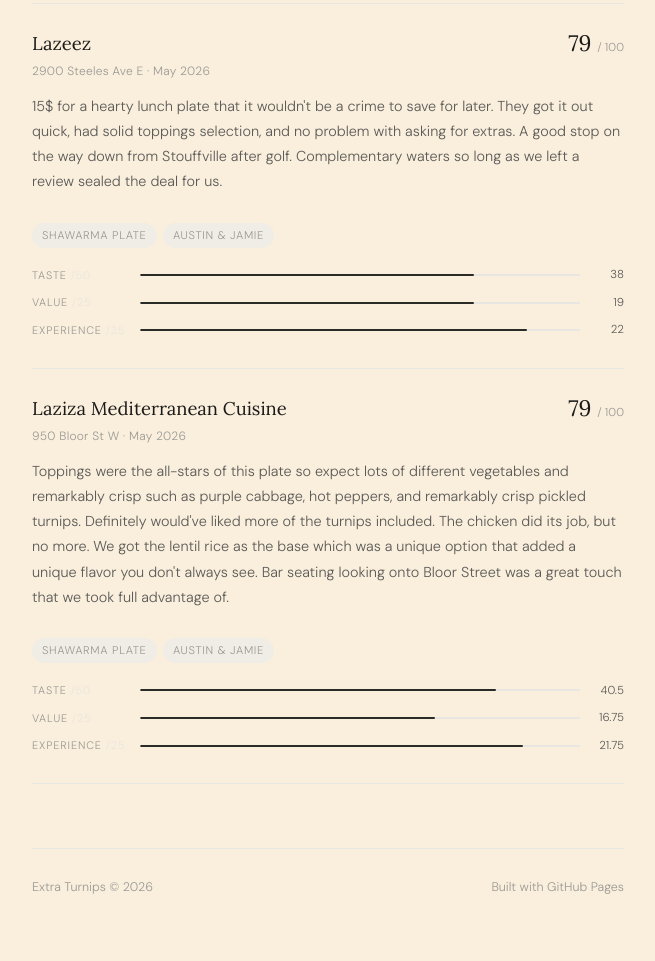
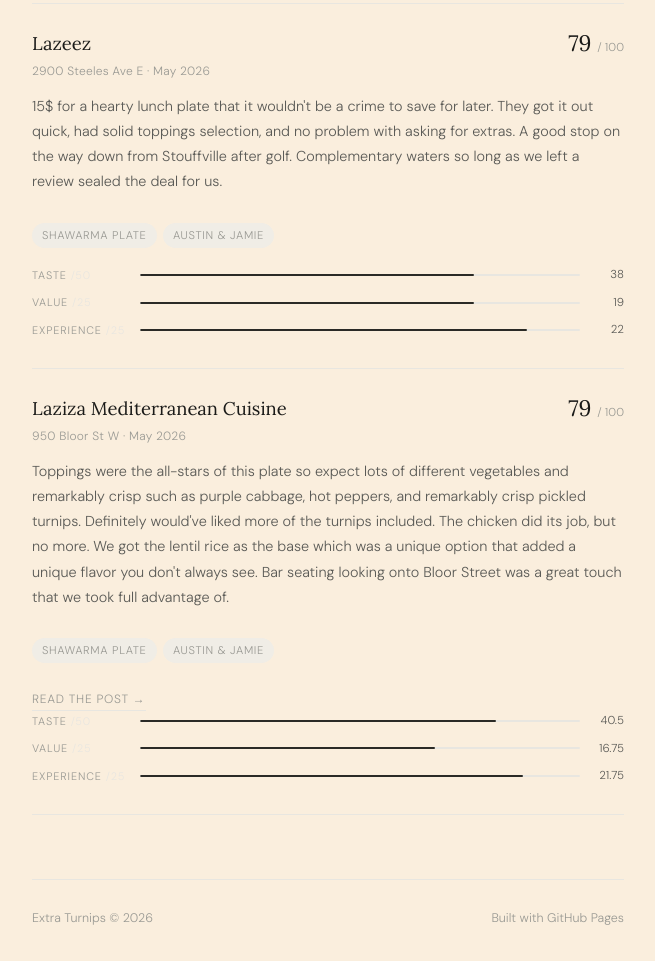
Before and after one commit to ExtraTurnipsCo/ExtraTurnips, a plain HTML site: page index.html in a window 1280 px wide. Shown: the part 313-1274 px from the top of the page, without its empty margins (312-967 px from the left). Before the commit the page ends 1244 px from the top, so only its background shows below. Drawn offline with Linux system fonts and the light colour scheme.

Commit message:
Update index.html

```diff
--- a/index.html
+++ b/index.html
@@ -206,7 +206,7 @@
         taste: 40.5,
         value: 16.75,
         experience: 21.75,
-        Post: 2
+        post: 2
       }
     ];
     // ============================================================
```
